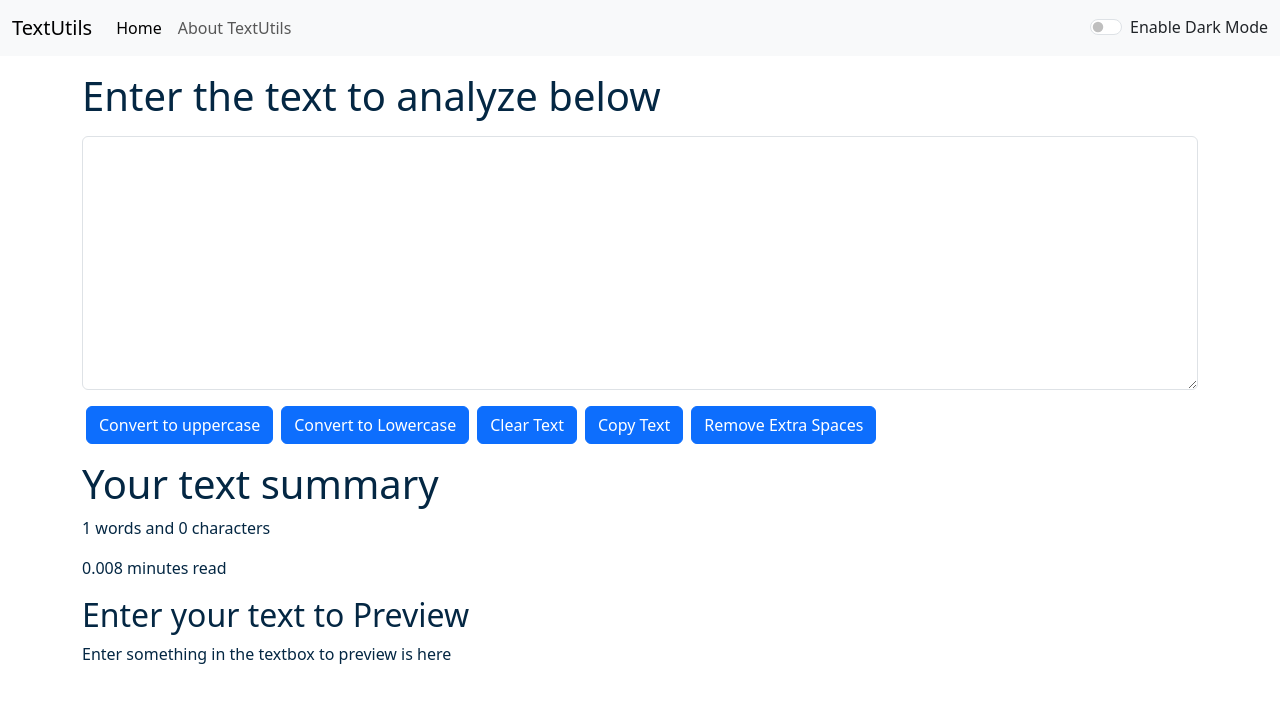
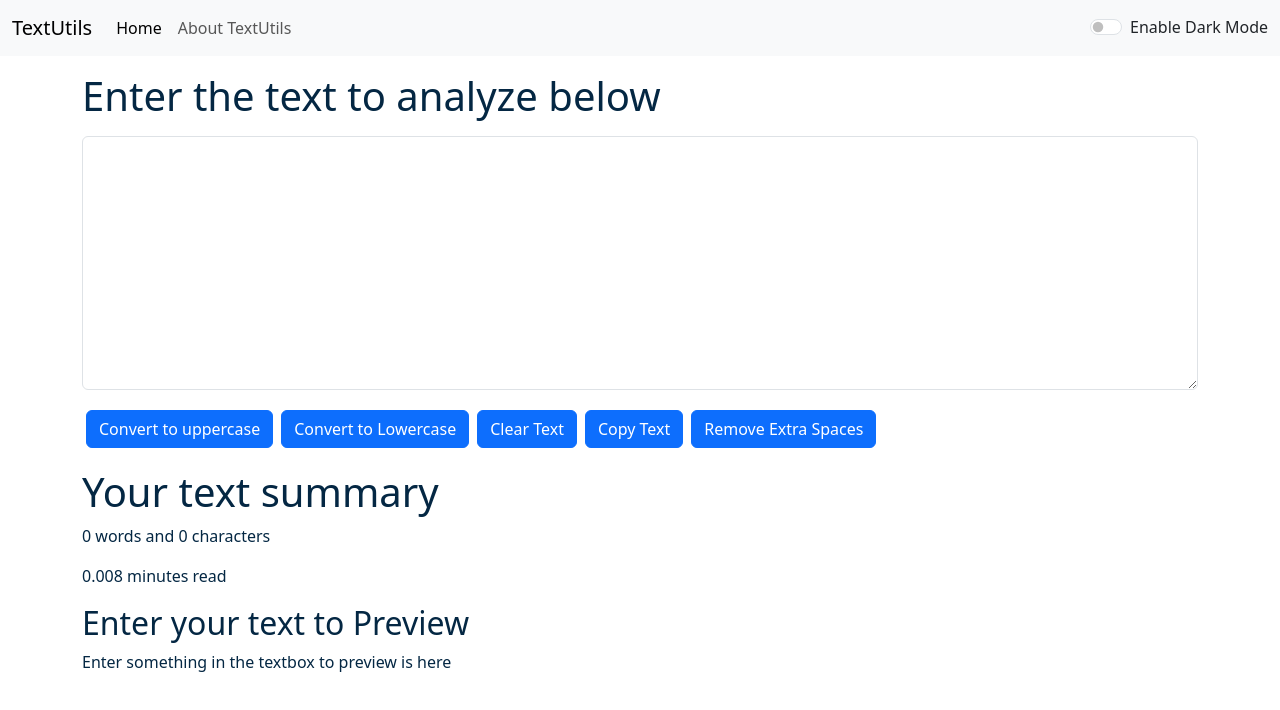
Before and after one commit to jyoti0922/ReactLearning, a React (Create React App) app: page / in a window 1280 px wide. Shown: the top 710 px of the page. Built offline with nearby package versions, Linux system fonts and the light colour scheme.

Commit message:
word and characters change

```diff
--- a/src/components/About.jsx
+++ b/src/components/About.jsx
@@ -7,7 +7,7 @@ const About = () => {
     backgroundColor: "white",
   });
   const toggleStyle = () => {
-    if (myStyle.color ===  "black") {
+    if (myStyle.color === "black") {
       setMyStyle({
         color: "white",
         backgroundColor: "black",
@@ -52,9 +52,6 @@ const About = () => {
             </Accordion.Body>
           </Accordion.Item>
         </Accordion>
-        <button onClick={toggleStyle} className="btn btn-primary my-3">
-          {btntext}
-        </button>
       </div>
     </>
   );
--- a/src/components/Practicestate.jsx
+++ b/src/components/Practicestate.jsx
@@ -57,26 +57,37 @@ const Practicestate = (props) => {
             }}
           ></textarea>
         </div>
-        <button className="btn btn-primary mx-1" onClick={handleUpClick}>
+        <button className="btn btn-primary mx-1 my-1" onClick={handleUpClick}>
           Convert to uppercase
         </button>
-        <button className="btn btn-primary mx-1" onClick={handleLoClick}>
+        <button className="btn btn-primary mx-1 my-1" onClick={handleLoClick}>
           Convert to Lowercase
         </button>
-        <button className="btn btn-primary mx-1" onClick={handleClearClick}>
+        <button
+          className="btn btn-primary mx-1 my-1"
+          onClick={handleClearClick}
+        >
           Clear Text
         </button>
-        <button className="btn btn-primary mx-1" onClick={handleCopyClick}>
+        <button className="btn btn-primary mx-1 my-1" onClick={handleCopyClick}>
           Copy Text
         </button>
-        <button className="btn btn-primary mx-1" onClick={handleExtraSpaces}>
+        <button
+          className="btn btn-primary mx-1 my-1"
+          onClick={handleExtraSpaces}
+        >
           Remove Extra Spaces
         </button>
 
         <div className=" my-3">
           <h1>Your text summary</h1>
           <p>
-            {text.split(" ").length} words and {text.length} characters
+            {
+              text.split(" ").filter((element) => {
+                return element.length !== 0;
+              }).length
+            }{" "}
+            words and {text.length} characters
           </p>
           <p>{0.008 * text.split(" ").length} minutes read</p>
           <h2>Enter your text to Preview</h2>
```
